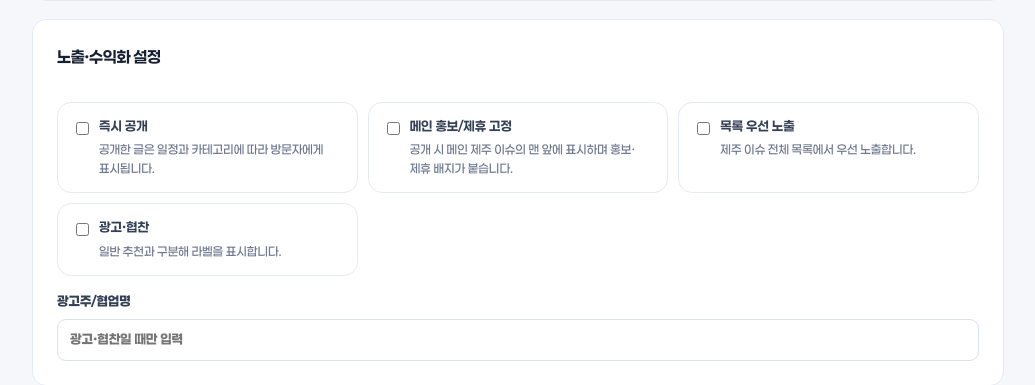
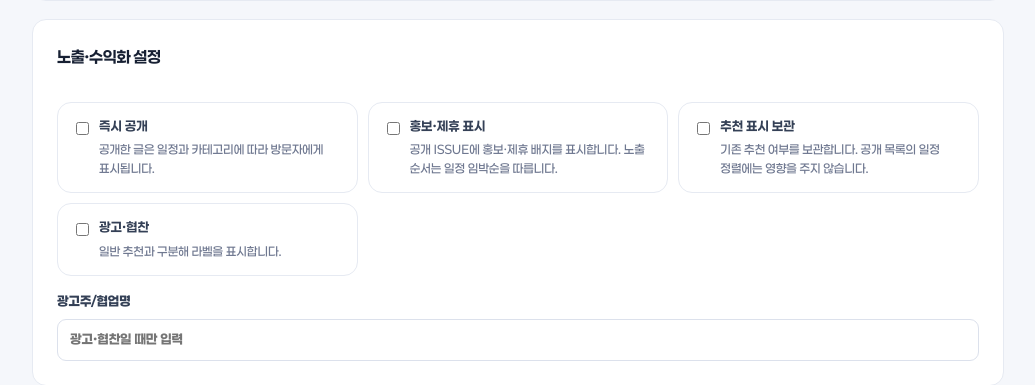
Before and after one commit to jejuknow/jeju_know, a Python web app: template templates/admin_news_form.html in a window 1280 px wide. Shown: the part 2831-3216 px from the top of the page, without its empty margins (244-1279 px from the left). Run offline with Jinja, Linux system fonts and the light colour scheme; the template is opened without the code that fills it, so the values that code supplies are empty.

Commit message:
Prioritize upcoming ISSUE schedules

```diff
--- a/templates/admin_news_form.html
+++ b/templates/admin_news_form.html
@@ -20,7 +20,7 @@
 
   {% include "_issue_schedule.html" %}
   <section class="form-card"><h2>내용과 출처</h2><div class="form-grid two"><label class="span-2">한줄 요약<textarea name="summary" rows="3">{{ item.summary if item else '' }}</textarea></label><label class="span-2">상세 내용<textarea name="body" rows="8">{{ item.body if item else '' }}</textarea></label><label>출처명<input name="source_name" value="{{ item.source_name if item else '' }}"></label><label>정보 확인일<input type="date" name="checked_at" value="{{ item.checked_at if item else '' }}"></label><label class="span-2">공식 정보/신청 URL<input type="url" name="external_url" value="{{ item.external_url if item else '' }}" placeholder="https://…"></label></div></section>
-  <section class="form-card"><h2>노출·수익화 설정</h2><div class="switch-row">{% if not item or item.approval_status == "approved" %}<label class="switch-item"><input type="checkbox" name="published" value="1" {% if item and item.published %}checked{% endif %}><span><strong>즉시 공개</strong><small>공개한 글은 일정과 카테고리에 따라 방문자에게 표시됩니다.</small></span></label>{% endif %}<label class="switch-item"><input type="checkbox" name="is_promoted" value="1" {% if item and item.is_promoted %}checked{% endif %}><span><strong>메인 홍보/제휴 고정</strong><small>공개 시 메인 제주 이슈의 맨 앞에 표시하며 홍보·제휴 배지가 붙습니다.</small></span></label><label class="switch-item"><input type="checkbox" name="is_featured" value="1" {% if item and item.is_featured %}checked{% endif %}><span><strong>목록 우선 노출</strong><small>제주 이슈 전체 목록에서 우선 노출합니다.</small></span></label><label class="switch-item"><input type="checkbox" name="is_sponsored" value="1" {% if item and item.is_sponsored %}checked{% endif %}><span><strong>광고·협찬</strong><small>일반 추천과 구분해 라벨을 표시합니다.</small></span></label></div><label>광고주/협업명<input name="sponsor_name" value="{{ item.sponsor_name if item else '' }}" placeholder="광고·협찬일 때만 입력"></label></section>
+  <section class="form-card"><h2>노출·수익화 설정</h2><div class="switch-row">{% if not item or item.approval_status == "approved" %}<label class="switch-item"><input type="checkbox" name="published" value="1" {% if item and item.published %}checked{% endif %}><span><strong>즉시 공개</strong><small>공개한 글은 일정과 카테고리에 따라 방문자에게 표시됩니다.</small></span></label>{% endif %}<label class="switch-item"><input type="checkbox" name="is_promoted" value="1" {% if item and item.is_promoted %}checked{% endif %}><span><strong>홍보·제휴 표시</strong><small>공개 ISSUE에 홍보·제휴 배지를 표시합니다. 노출 순서는 일정 임박순을 따릅니다.</small></span></label><label class="switch-item"><input type="checkbox" name="is_featured" value="1" {% if item and item.is_featured %}checked{% endif %}><span><strong>추천 표시 보관</strong><small>기존 추천 여부를 보관합니다. 공개 목록의 일정 정렬에는 영향을 주지 않습니다.</small></span></label><label class="switch-item"><input type="checkbox" name="is_sponsored" value="1" {% if item and item.is_sponsored %}checked{% endif %}><span><strong>광고·협찬</strong><small>일반 추천과 구분해 라벨을 표시합니다.</small></span></label></div><label>광고주/협업명<input name="sponsor_name" value="{{ item.sponsor_name if item else '' }}" placeholder="광고·협찬일 때만 입력"></label></section>
   <div class="form-actions"><a class="secondary-btn" href="/admin/issues">취소</a><button class="primary-inline" type="submit">저장하기</button>{% if item and item.approval_status == "pending" %}<button class="primary-inline" type="submit" name="review_action" value="approve">승인 · 변경 내용 함께 저장</button>{% endif %}</div>
 </form>
 {% if item and item.approval_status == 'pending' %}
```
Also changed, not shown: tests/test_homepage.py (+2 -0 lines).
